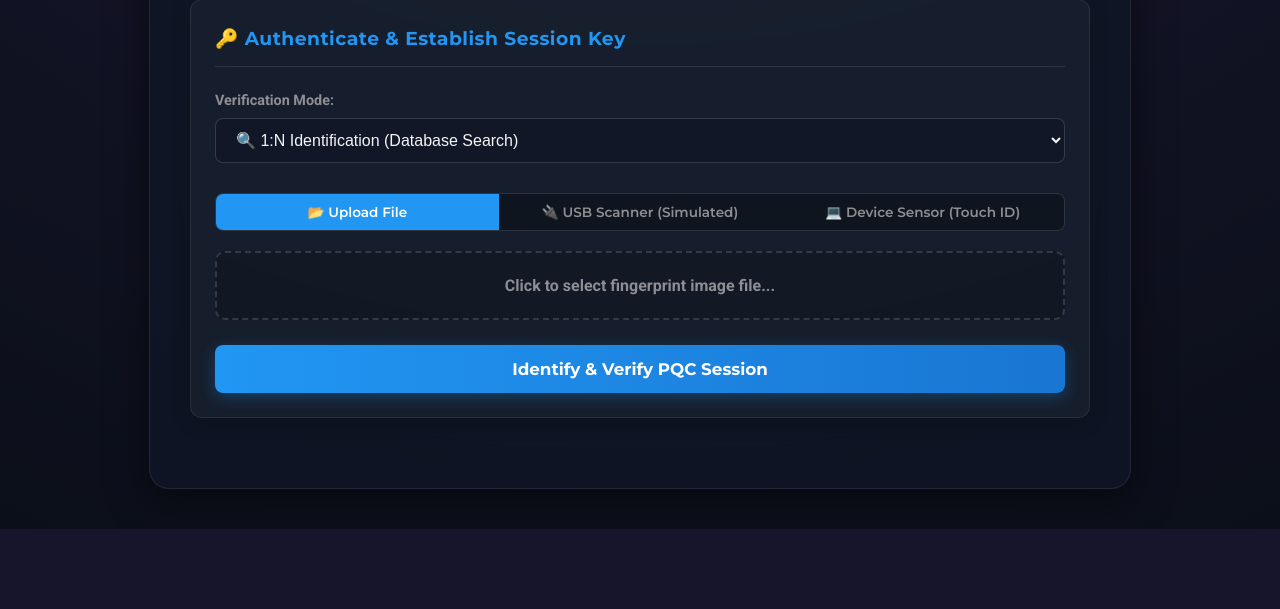
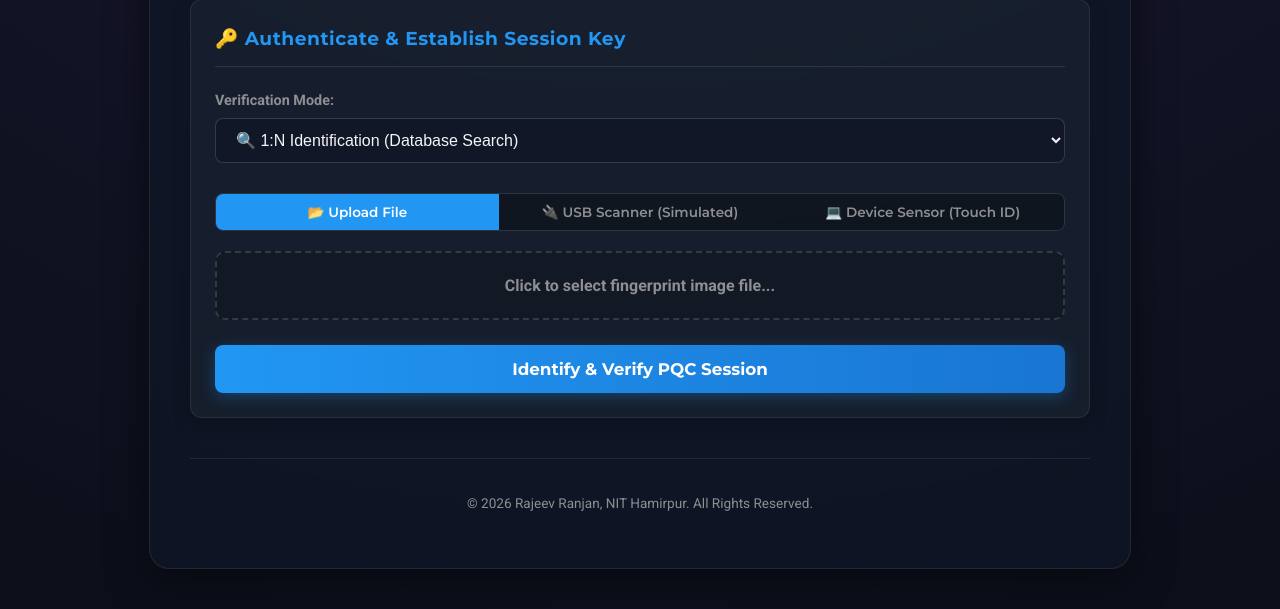
Before and after one commit to Rajeevnith27/Post-Quantum-Secure-Biometric, a Flask app: page / in a window 1280 px wide. Shown: the part 812-1421 px from the top of the page. Before the commit the page ends 1341 px from the top, so only its background shows below. Run offline with Flask 3, Linux system fonts and the light colour scheme; data that the repository does not hold is empty; some libraries are stand-ins or nearby versions.

Commit message:
Add copyright notice for Rajeev Ranjan, NIT Hamirpur

```diff
--- a/templates/base_style.html
+++ b/templates/base_style.html
@@ -454,4 +454,12 @@
         .action-buttons { grid-template-columns: 1fr; }
         .device-select-panel { grid-template-columns: 1fr; }
     }
+    .footer {
+        text-align: center;
+        margin-top: 40px;
+        padding-top: 20px;
+        border-top: 1px solid rgba(255, 255, 255, 0.08);
+        font-size: 0.85em;
+        color: var(--text-muted);
+    }
 </style>
--- a/templates/delete_success.html
+++ b/templates/delete_success.html
@@ -13,6 +13,10 @@
             <a href='/'>Back to Main Page</a>
             <a href='/fingerprints'>View Enrolled Fingerprints</a>
         </div>
+        <!-- Footer / Copyright -->
+        <div class="footer">
+            <p>&copy; 2026 Rajeev Ranjan, NIT Hamirpur. All Rights Reserved.</p>
+        </div>
     </div>
 </body>
 </html>
--- a/templates/error.html
+++ b/templates/error.html
@@ -43,6 +43,10 @@
             <a href='/'>Back to Main Page</a>
             <a href='{{ back_url }}'>{{ back_text }}</a>
         </div>
+        <!-- Footer / Copyright -->
+        <div class="footer">
+            <p>&copy; 2026 Rajeev Ranjan, NIT Hamirpur. All Rights Reserved.</p>
+        </div>
     </div>
 </body>
 </html>
--- a/templates/index.html
+++ b/templates/index.html
@@ -216,6 +216,10 @@
             </div>
         </div>
 
+        <!-- Footer / Copyright -->
+        <div class="footer">
+            <p>&copy; 2026 Rajeev Ranjan, NIT Hamirpur. All Rights Reserved.</p>
+        </div>
     </div>
 
     <script>
--- a/templates/success.html
+++ b/templates/success.html
@@ -39,6 +39,10 @@
             <a href='/'>Back to Main Page</a>
             <a href='{{ back_url }}'>{{ back_text }}</a>
         </div>
+        <!-- Footer / Copyright -->
+        <div class="footer">
+            <p>&copy; 2026 Rajeev Ranjan, NIT Hamirpur. All Rights Reserved.</p>
+        </div>
     </div>
 </body>
 </html>
```
Also changed, not shown: README.md.
